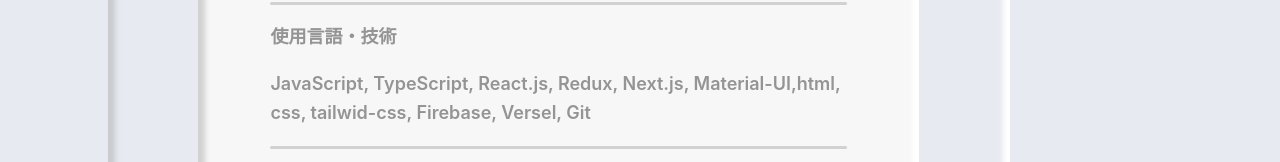
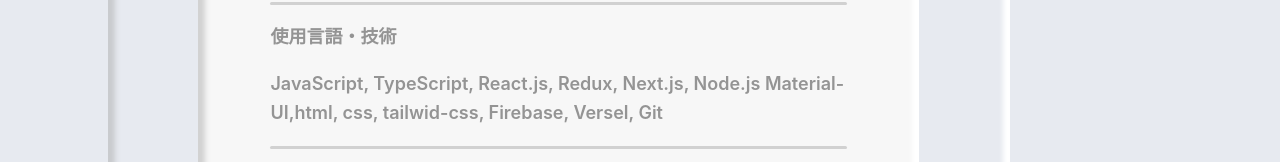
Before and after one commit to Horieryuhei0421/horie-portfolio, a Next.js app: page /pages/profile in a window 1280 px wide. Shown: the part 790-952 px from the top of the page. Built offline with nearby package versions, Linux system fonts and the light colour scheme.

Commit message:
確認用

```diff
--- a/pages/pages/profile.js
+++ b/pages/pages/profile.js
@@ -51,7 +51,7 @@
             </div>
             <div>
               <p>使用言語・技術</p>
-              <p>JavaScript, TypeScript, React.js, Redux, Next.js, Material-UI,html, css, tailwid-css, Firebase, Versel, Git</p>
+              <p>JavaScript, TypeScript, React.js, Redux, Next.js, Node.js Material-UI,html, css, tailwid-css, Firebase, Versel, Git</p>
               <hr className={styles.ohr} />
             </div>
             <div>
```
